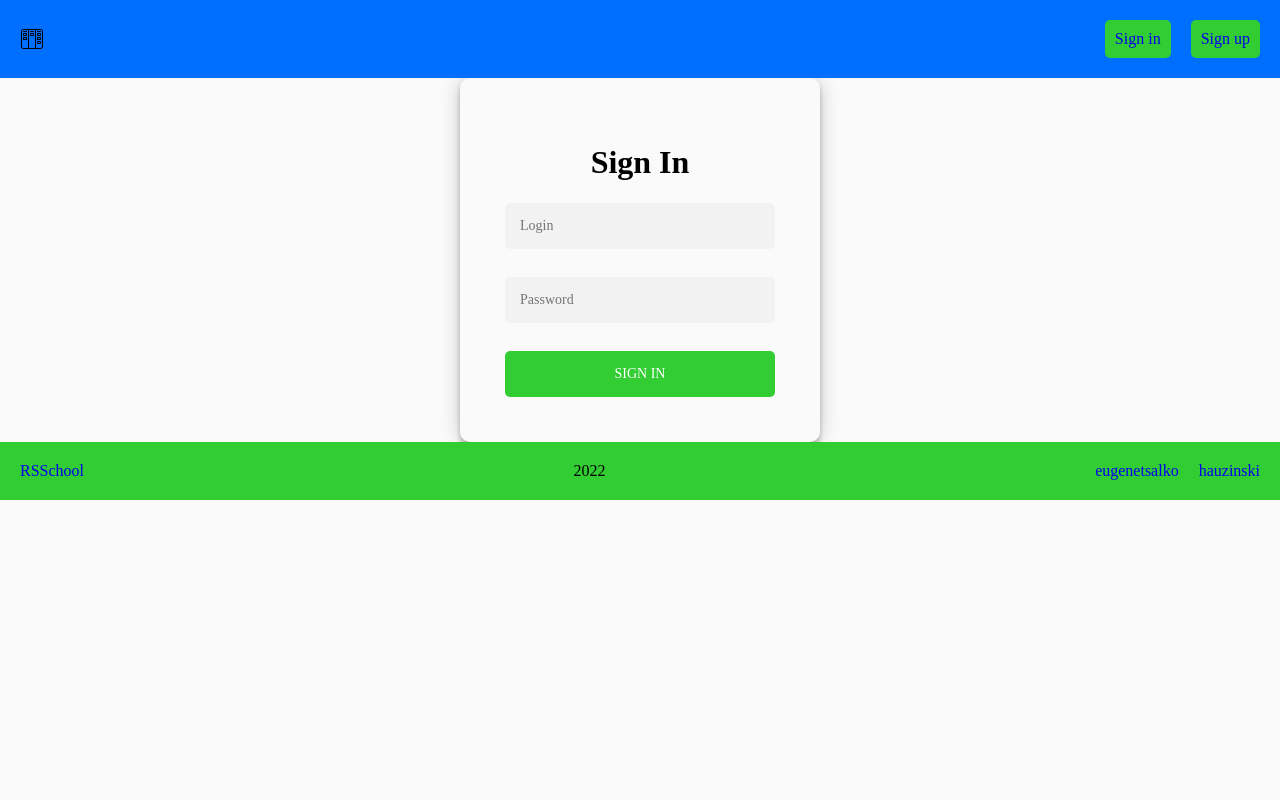
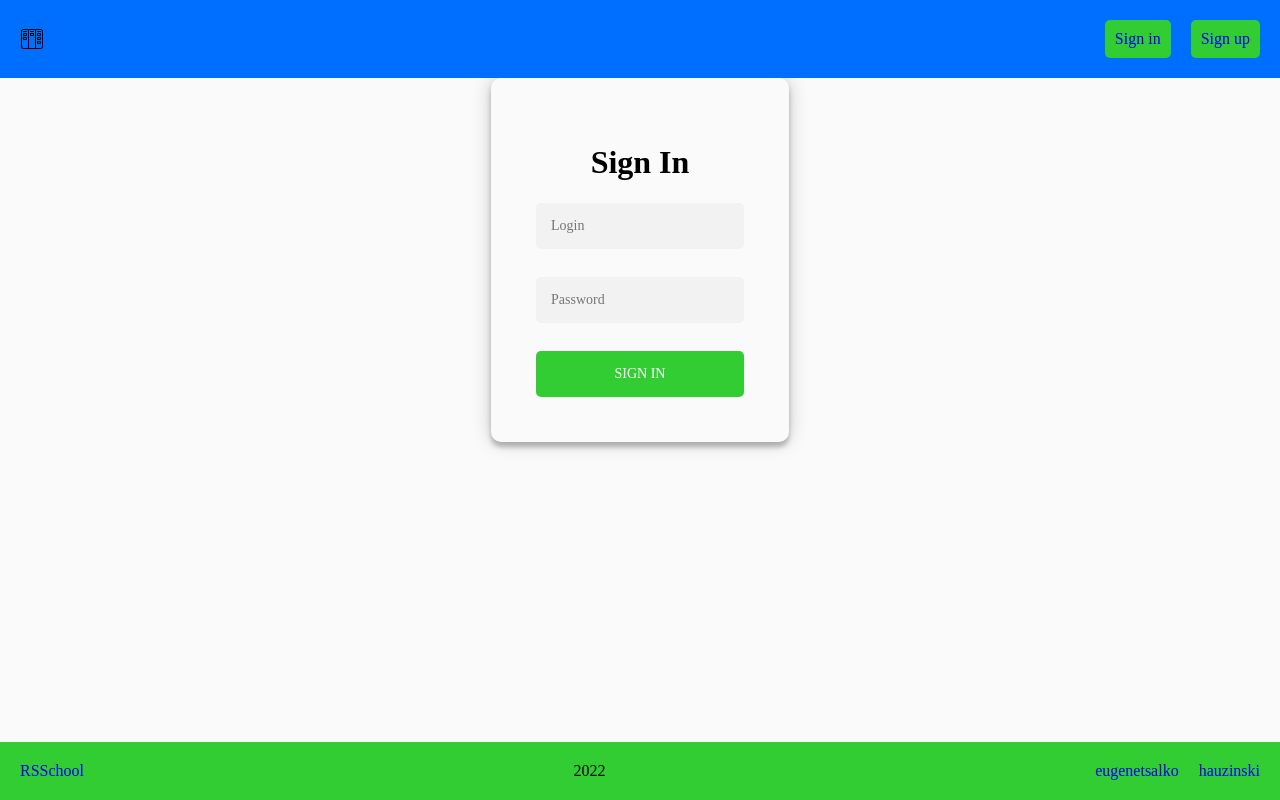
Before and after one commit to EugeneTsalko/project-management-app, a React (Create React App) app: page /signin in a window 1280 px wide. Built offline with nearby package versions, Linux system fonts and the light colour scheme.

Commit message:
fix: put footer to page bottom

```diff
--- a/src/pages/NotFound/NotFound.module.scss
+++ b/src/pages/NotFound/NotFound.module.scss
@@ -4,6 +4,7 @@
   width: 100%;
   display: flex;
   flex-direction: column;
+  flex: 1 1 auto;
   // background-color: $white;
 }
 
--- a/src/pages/NotFound/NotFound.tsx
+++ b/src/pages/NotFound/NotFound.tsx
@@ -3,7 +3,7 @@ import styles from './NotFound.module.scss';
 
 export const NotFound = () => {
   return (
-    <div className={styles.wrapper}>
+    <main className={styles.wrapper}>
       <section className={styles.page404}>
         <div className={styles.page404Container}>
           <div className={styles.page404ContainerScene}>
@@ -17,6 +17,6 @@ export const NotFound = () => {
           </div>
         </div>
       </section>
-    </div>
+    </main>
   );
 };
--- /dev/null
+++ b/src/pages/SignIn/SignIn.module.scss
@@ -0,0 +1,3 @@
+.main {
+  flex: 1 1 auto;
+}
--- a/src/pages/SignIn/SignIn.tsx
+++ b/src/pages/SignIn/SignIn.tsx
@@ -2,11 +2,12 @@ import React from 'react';
 import { Authorization } from 'components/Authorization/Authorization';
 import { AuthorizationType } from 'components/Authorization/Authorization.types';
 import { createToken } from 'api/createToken';
+import styles from './SignIn.module.scss';
 
 export const SignIn = () => {
   return (
-    <>
+    <main className={styles.main}>
       <Authorization type={AuthorizationType.signin} onChange={(data) => createToken(data)}></Authorization>
-    </>
+    </main>
   );
 };
--- /dev/null
+++ b/src/pages/SignUp/SignUp.module.scss
@@ -0,0 +1,3 @@
+.main {
+  flex: 1 1 auto;
+}
--- a/src/pages/SignUp/SignUp.tsx
+++ b/src/pages/SignUp/SignUp.tsx
@@ -2,11 +2,12 @@ import React from 'react';
 import { Authorization } from 'components/Authorization/Authorization';
 import { AuthorizationType } from 'components/Authorization/Authorization.types';
 import { createAccount } from 'api/createAccount';
+import styles from './SignUp.module.scss';
 
 export const SignUp = () => {
   return (
-    <>
+    <main className={styles.main}>
       <Authorization type={AuthorizationType.signup} onChange={(data) => createAccount(data)}></Authorization>
-    </>
+    </main>
   );
 };
```
